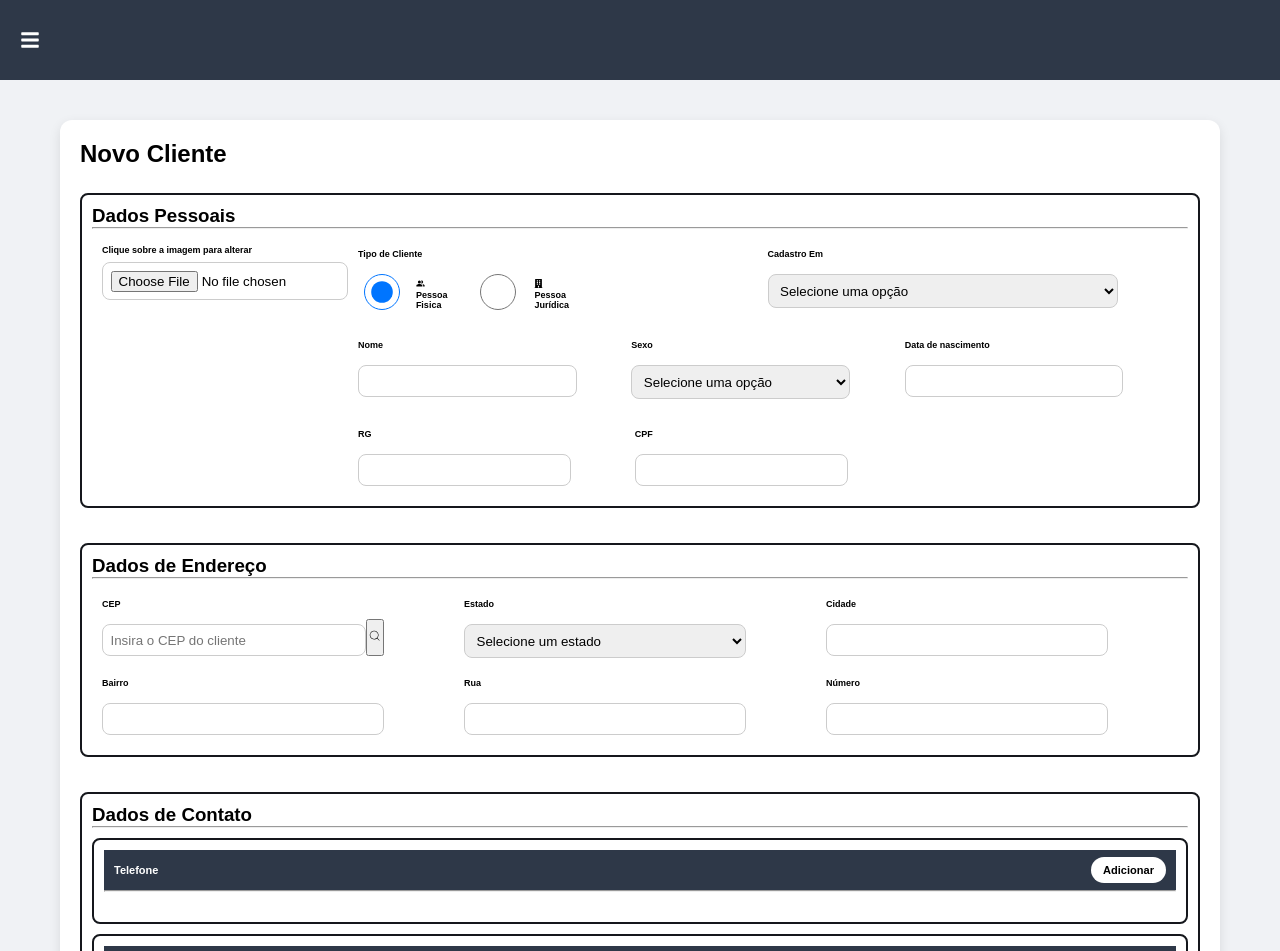
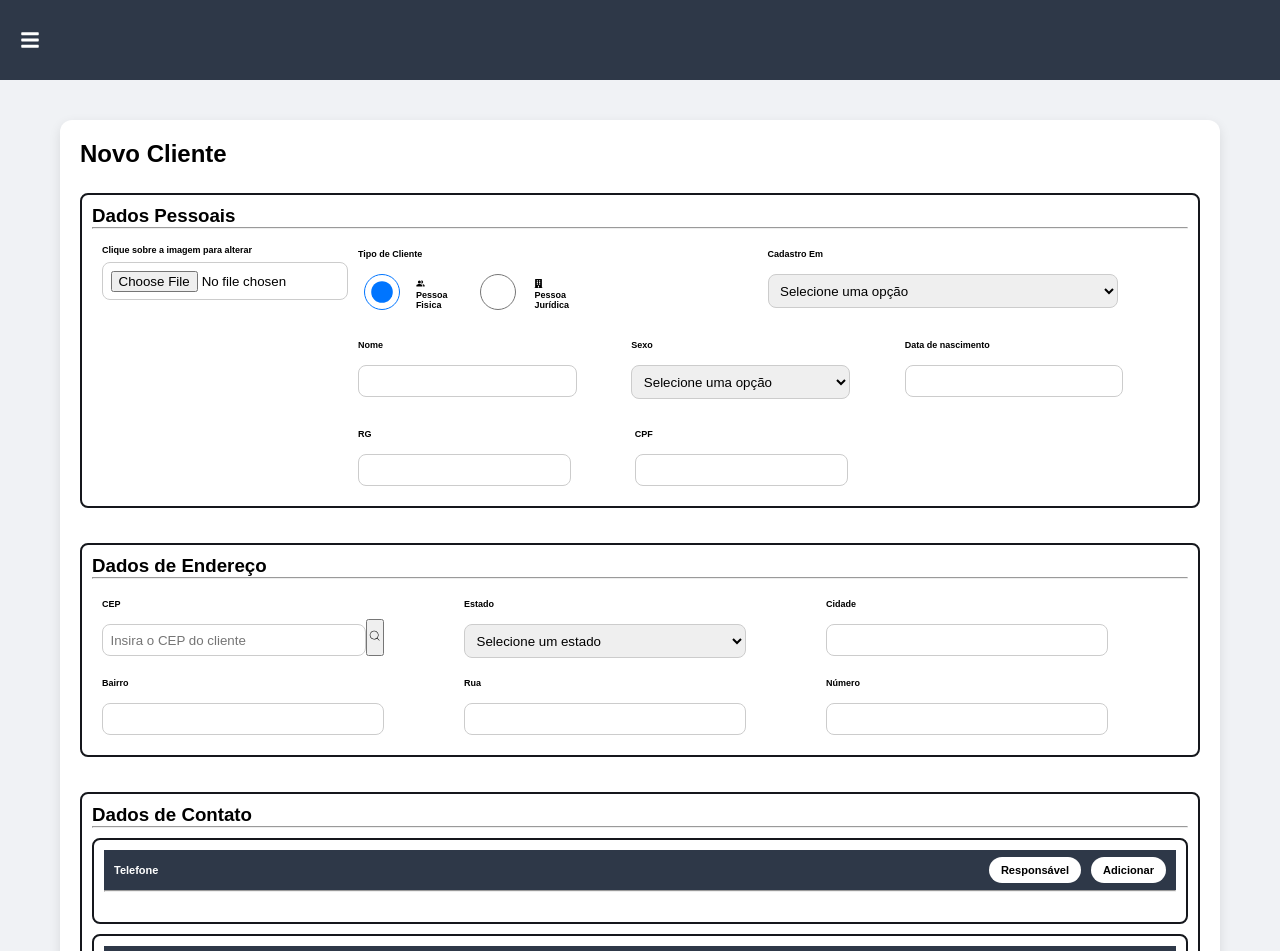
Before and after one commit to slicedcheese1/OticaCrud, a React (Vite) app: page /Sistema/ClienteCadastro in a window 1280 px wide. Shown: the top 951 px of the page. Built offline with nearby package versions, Linux system fonts and the light colour scheme.

Commit message:
correções

```diff
--- a/src/Componentes/Clientes/ClienteRegistro/CardContatoResponsavel.jsx
+++ b/src/Componentes/Clientes/ClienteRegistro/CardContatoResponsavel.jsx
@@ -1,14 +1,8 @@
 import React from 'react';
 
-import { MdPeopleAlt } from "react-icons/md";
-import { FaBuilding } from "react-icons/fa";
-import ReactInputMask from 'react-input-mask';
-
-import './DadosPessoaisClienteRegistro.css'
+import './CardContatoClienteRegistro.css'
 
 import ClienteContext from '../../../Pages/Clientes/ClinteContext';
-
-import { useState } from 'react';
 
 function CardContatoResponsavel() {
 
@@ -16,8 +10,6 @@ function CardContatoResponsavel() {
     nomeResponsavel, setNomeResponsoavel,
     numeroResponsavel, setNumeroResponsavel
    } = React.useContext(ClienteContext);
-
-
 
 
    return (
@@ -37,7 +29,7 @@ function CardContatoResponsavel() {
             onBlur = {() => {salvarEmails(nomeResponsavel)}}
         />
         <div className="label-trash">
-        <label htmlFor="nome">Nome do responsável</label>
+            <label htmlFor="nome">Numero do responsável</label>
             <input type="text" name="nome"
                 value={numeroResponsavel}
                 onChange={(e) => {setNumeroResponsavel(e.target.value)}}
@@ -51,4 +43,4 @@ function CardContatoResponsavel() {
 )
   }
 
-  export default DadosPessoaisClienteRegistro
+  export default CardContatoResponsavel
--- a/src/Componentes/Clientes/ClienteRegistro/DadosContatoClienteRegistro.jsx
+++ b/src/Componentes/Clientes/ClienteRegistro/DadosContatoClienteRegistro.jsx
@@ -2,6 +2,7 @@ import React, { useState } from 'react';
 import './DadosContatoClienteRegistro.css';
 import CardContatoTelefoneClienteRegistro from './CardContatoTelefoneClienteRegistro';
 import CardContatoEmailClienteRegistro from './CardContatoEmailClienteRegistro';
+import CardContatoResponsavel from './CardContatoResponsavel';
 import ClienteContext from '../../../Pages/Clientes/ClinteContext'
 
 const DadosContatoClienteRegistro = () => {
@@ -19,6 +20,13 @@ const DadosContatoClienteRegistro = () => {
 
   };
 
+  const addResposanvel = (event) => {
+    event.preventDefault();
+    const newId = cardTel.length ? cardTel[cardTel.length - 1].id + 1 : 0;
+    setCardTel([...cardTel, { id: newId, component: <CardContatoResponsavel id={newId} key={newId} /> }]);
+    console.log(cardTel)
+  };
+
   const addEmail = (event) => {
     event.preventDefault();
     const newId = cardEmail.length ? cardEmail[cardEmail.length - 1].id + 1 : 0;
@@ -32,9 +40,15 @@ const DadosContatoClienteRegistro = () => {
       <div className="card-all-infos">
         <div className="card-name-button">
           <h4 className='card-name'>Telefone</h4>
-          <button onClick={addTel} className="add-button-back">
-            <h5 className='add-button'>Adicionar</h5>
-          </button>
+          <div  className="gap1 row-flex-box">
+            <button onClick={addResposanvel} className="add-button-back">
+              <h5 className='add-button'>Responsável</h5>
+            </button>
+            <button onClick={addTel} className="add-button-back">
+              <h5 className='add-button'>Adicionar</h5>
+            </button>
+          </div>
+
         </div>
         <hr />
         <div className="card-infos">
```
Lines whose indentation alone changed are shown as unchanged.
